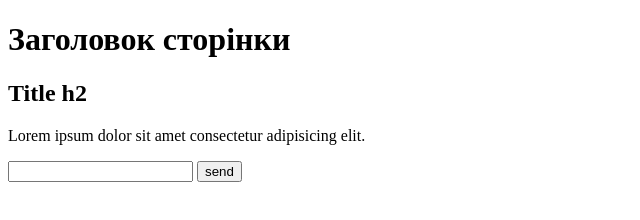
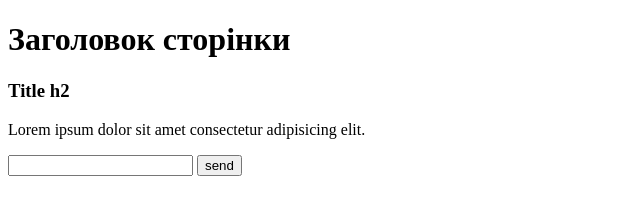
Before and after one commit to vetaluga/branches, a plain HTML site: page index.html in a window 1280 px wide. Shown: the whole page, without its empty margins (0-640 px from the left). Drawn offline with Linux system fonts and the light colour scheme.

Commit message:
add gitignore and h2 -> h3

```diff
--- a/index.html
+++ b/index.html
@@ -9,7 +9,7 @@
 <body>
 
     <h1>Заголовок сторінки </h1>
-    <h2>Title h2</h2>
+    <h3>Title h2</h3>
     <p>Lorem ipsum dolor sit amet consectetur adipisicing elit.</p>
     <section>
         <form method="get">
```
Also changed, not shown: 1 other file.
